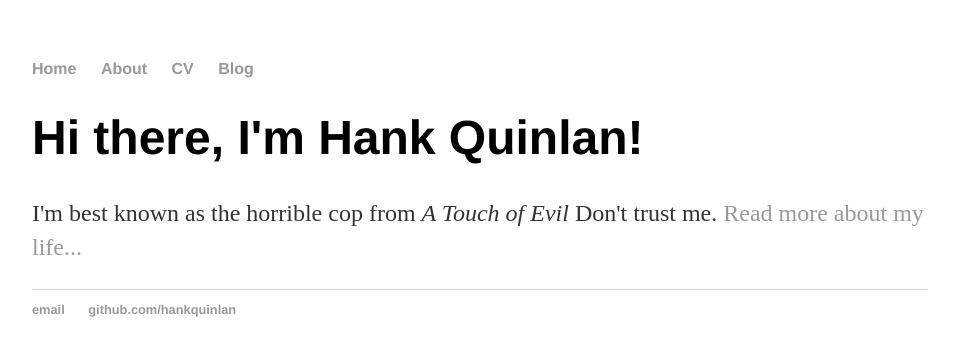
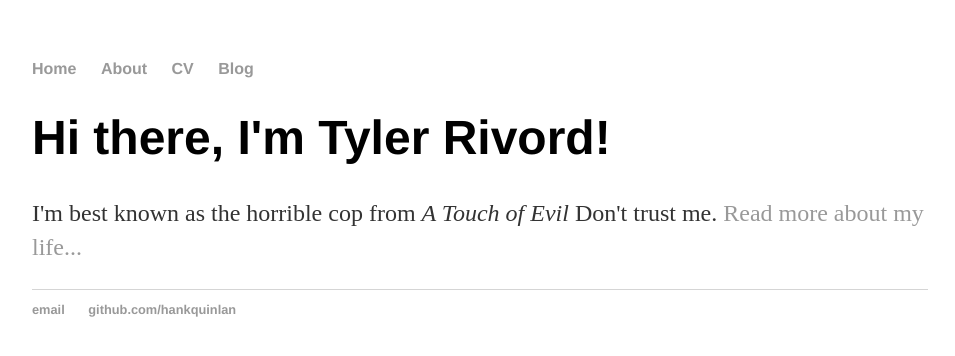
Before and after one commit to trivord/trivord.github.io, a Jekyll site: the page built from index.html, in a window 1280 px wide. Shown: the top 356 px of the page, without its empty margins (160-1115 px from the left). Built offline with Jekyll 4.4.1, drawn with Linux system fonts in a browser that asks for light colours.

Commit message:
Update index.html

```diff
--- a/index.html
+++ b/index.html
@@ -1,30 +1,8 @@
-<!DOCTYPE html>
-<html>
-	<head>
-		<title>Hank Quinlan, Horrible Cop</title>
-		<!-- link to main stylesheet -->
-		<link rel="stylesheet" type="text/css" href="/css/main.css">
-	</head>
-	<body>
-		<nav>
-    		<ul>
-        		<li><a href="/">Home</a></li>
-	        	<li><a href="/about">About</a></li>
-        		<li><a href="/cv">CV</a></li>
-        		<li><a href="/blog">Blog</a></li>
-    		</ul>
-		</nav>
-		<div class="container">
-    		<div class="blurb">
-        		<h1>Hi there, I'm Hank Quinlan!</h1>
-				<p>I'm best known as the horrible cop from <em>A Touch of Evil</em> Don't trust me. <a href="/about">Read more about my life...</a></p>
-    		</div><!-- /.blurb -->
-		</div><!-- /.container -->
-		<footer>
-    		<ul>
-        		<li><a href="mailto:hankquinlanhub@gmail.com">email</a></li>
-        		<li><a href="https://github.com/hankquinlan">github.com/hankquinlan</a></li>
-			</ul>
-		</footer>
-	</body>
-</html>
+---
+layout: default
+title: Tyler Rivord
+---
+<div class="blurb">
+	<h1>Hi there, I'm Tyler Rivord!</h1>
+	<p>I'm best known as the horrible cop from <em>A Touch of Evil</em> Don't trust me. <a href="/about">Read more about my life...</a></p>
+</div><!-- /.blurb -->
```
